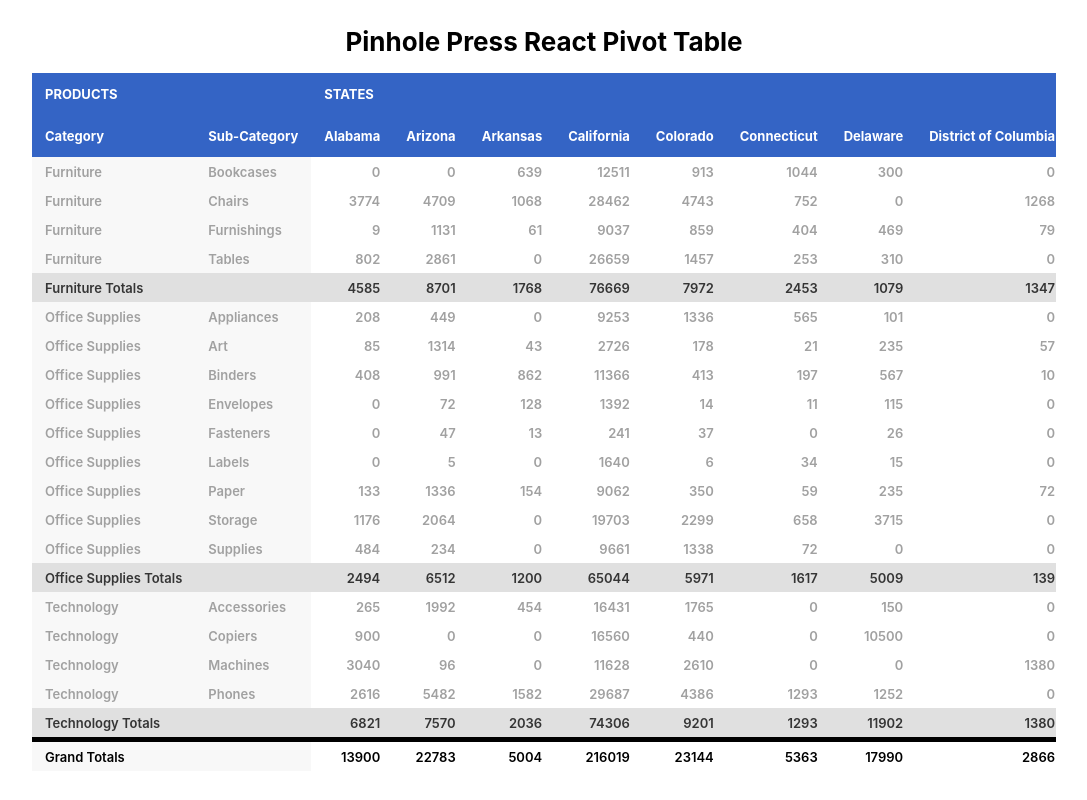
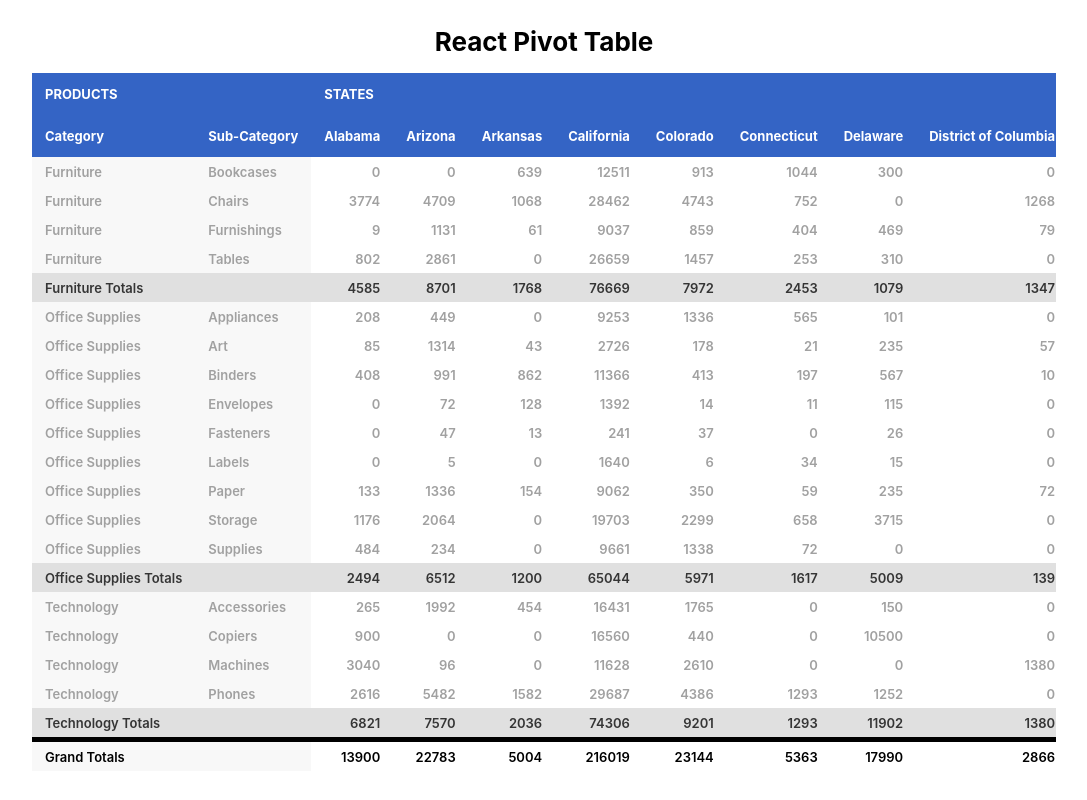
Before and after one commit to jtowett89/react_pivot_table, a React (Create React App) app: page / in a window 1280 px wide. Shown: the whole page, without its empty margins (96-1183 px from the left). Built offline with nearby package versions, Linux system fonts and the light colour scheme.

Commit message:
page heading and title

```diff
--- a/package.json
+++ b/package.json
@@ -1,5 +1,5 @@
 {
-  "homepage": "http://jtowett89.github.com/pinhole_pivot_table",
+  "homepage": "https://jtowett89.github.com/pinhole_pivot_table",
   "name": "pinhole_press",
   "version": "0.1.0",
   "private": true,
--- a/public/index.html
+++ b/public/index.html
@@ -24,7 +24,7 @@
       work correctly both with client-side routing and a non-root public URL.
       Learn how to configure a non-root public URL by running `npm run build`.
     -->
-    <title>Pinhole Press Pivot Table</title>
+    <title>React Pivot Table</title>
   </head>
   <body>
     <noscript>You need to enable JavaScript to run this app.</noscript>
--- a/src/components/Table.js
+++ b/src/components/Table.js
@@ -81,7 +81,6 @@
 
         for (const element_state of sorted_states_list_array) {
           let current_state = element_state;
-          // let state_index = sorted_states_list_array.indexOf(current_state);
           let state_sales_total_array = [];
           let state_sales_sub_cat_total = 0;
           let cat_total_per_state_array = [];
@@ -202,7 +201,7 @@
 
   return (
     <div className="container">
-      <h1 className="text-center">Pinhole Press React Pivot Table</h1>
+      <h1 className="text-center">React Pivot Table</h1>
       <br />
       <table>
         <thead>
```
